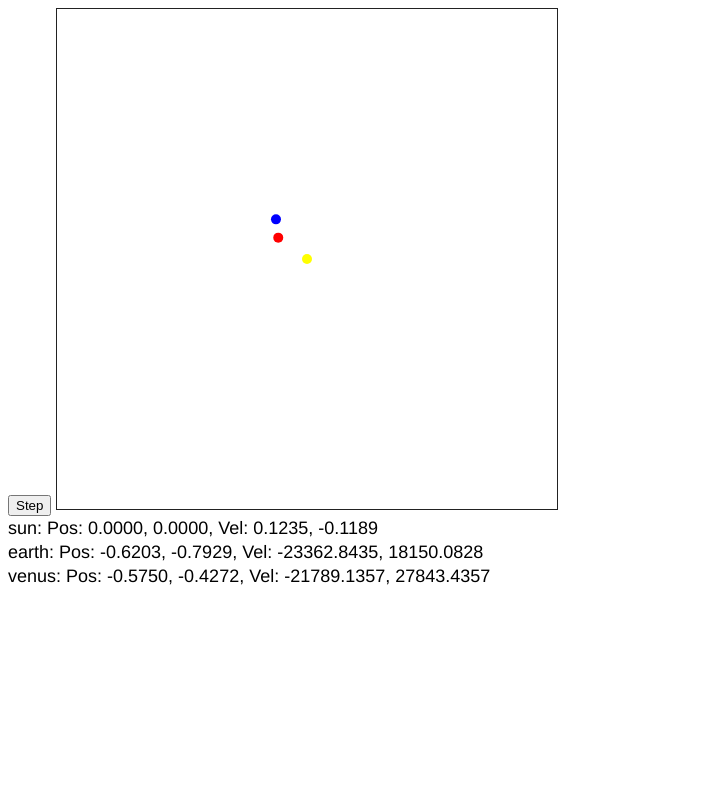
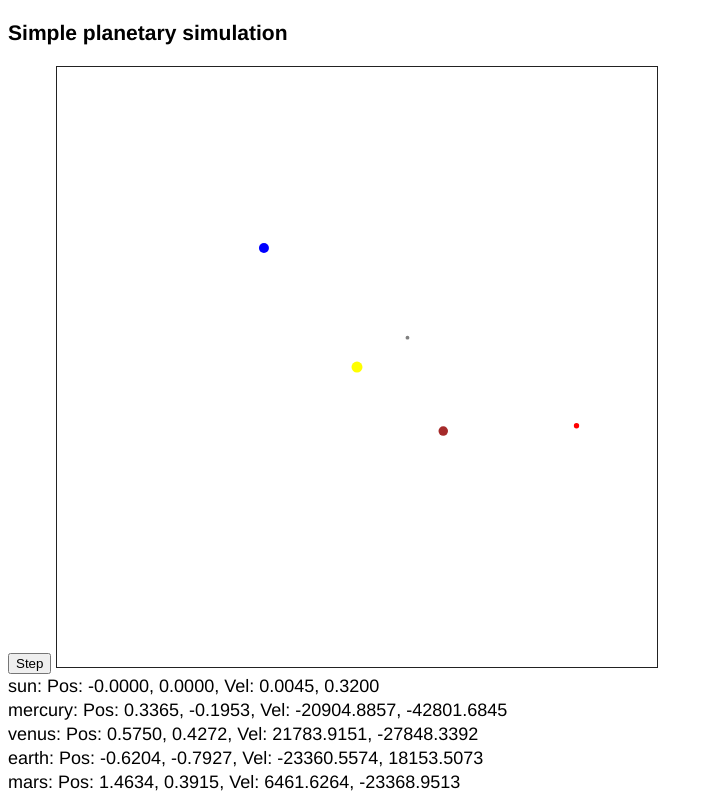
Before and after one commit to jaimedp/orbit-sim, a website with bundled scripts: page build/index.html in a window 1280 px wide. Shown: the whole page, without its empty margins (0-713 px from the left). Built offline with nearby package versions, Linux system fonts and the light colour scheme.

Commit message:
added more planets

```diff
--- a/src/js/body.js
+++ b/src/js/body.js
@@ -4,13 +4,16 @@ const defaultOptions = Object.freeze({
   color: '#f00'
 });
 
+const sizeScale = 1 / 12756 * 10;
+
 export default class Body {
   constructor(mass = 1, name = 'Body', options = {}) {
     this.name = name;
     this.mass = mass;
+    this.diameter = options.d || 10;
     this.options = Object.assign({}, defaultOptions, options);
 
-    this.rad = 5;
+    this.rad = this.diameter / 2 * sizeScale;
 
     this.x = this.options.x || 0;
     this.y = this.options.y || 0;
--- a/src/js/index.js
+++ b/src/js/index.js
@@ -2,13 +2,23 @@ import Universe from './universe';
 import Body from './body';
 import {AU} from './constants';
 
-const SCALE = 50 / AU;
+const SCALE = 150 / AU;
 
-const b1 = new Body(1.98892 * Math.pow(10, 30), 'sun', { color: 'yellow' });
-const b2 = new Body(5.9742 * Math.pow(10, 24), 'earth', { color: 'blue', x: -1 * AU, vy: 29.783 * 1000 });
-const b3 = new Body(4.8685 * Math.pow(10, 24), 'venus', {color: 'red', x: 0.723 * AU, vy: -35.02 * 1000 });
+// planetary data from http://nssdc.gsfc.nasa.gov/planetary/factsheet/
+// and http://www.enchantedlearning.com/subjects/astronomy/glossary/AU.shtml
+const planets = [];
+planets[0] = new Body(1.98892 * Math.pow(10, 30), 'sun', { d: 14000, color: 'yellow' });
+planets[1] = new Body(0.330 * Math.pow(10, 24), 'mercury', { d: 4879, color: 'grey', x: -0.39 * AU, vy: 47.4 * 1000 });
+planets[2] = new Body(4.8685 * Math.pow(10, 24), 'venus', { d: 12104, color: 'brown', x: -0.723 * AU, vy: 35.02 * 1000 });
+planets[3] = new Body(5.9742 * Math.pow(10, 24), 'earth', { d: 12756, color: 'blue', x: -1 * AU, vy: 29.783 * 1000 });
+planets[4] = new Body(4.8685 * Math.pow(10, 24), 'mars', { d: 6792, color: 'red', x: -1.524 * AU, vy: 24.1 * 1000 });
+// const b6 = new Body(4.8685 * Math.pow(10, 24), 'jupiter', { d: 142984, color: 'red', x: -5.203 * AU, vy: 13.1 * 1000 });
+// const b7 = new Body(4.8685 * Math.pow(10, 24), 'saturn', { d: 120536, color: 'red', x: -9.539 * AU, vy: 9.7 * 1000 });
+// const b8 = new Body(4.8685 * Math.pow(10, 24), 'uranus', { d: 51118, color: 'red', x: -19.18 * AU, vy: 6.8 * 1000 });
+// const b9 = new Body(4.8685 * Math.pow(10, 24), 'neptun', { d: 49528, color: 'red', x: -30.06 * AU, vy: 5.4 * 1000 });
+// const b10 = new Body(4.8685 * Math.pow(10, 24), 'pluto', { d: 2370, color: 'red', x: -39.53 * AU, vy: 4.7 * 1000 });
 
-const universe = new Universe([b1, b2, b3]);
+const universe = new Universe(planets);
 
 const canvas = document.getElementById('myCanvas');
 const context = canvas.getContext('2d');
```
Also changed, not shown: build/index.html, build/js/main.min.js (deleted), 2 other files.
